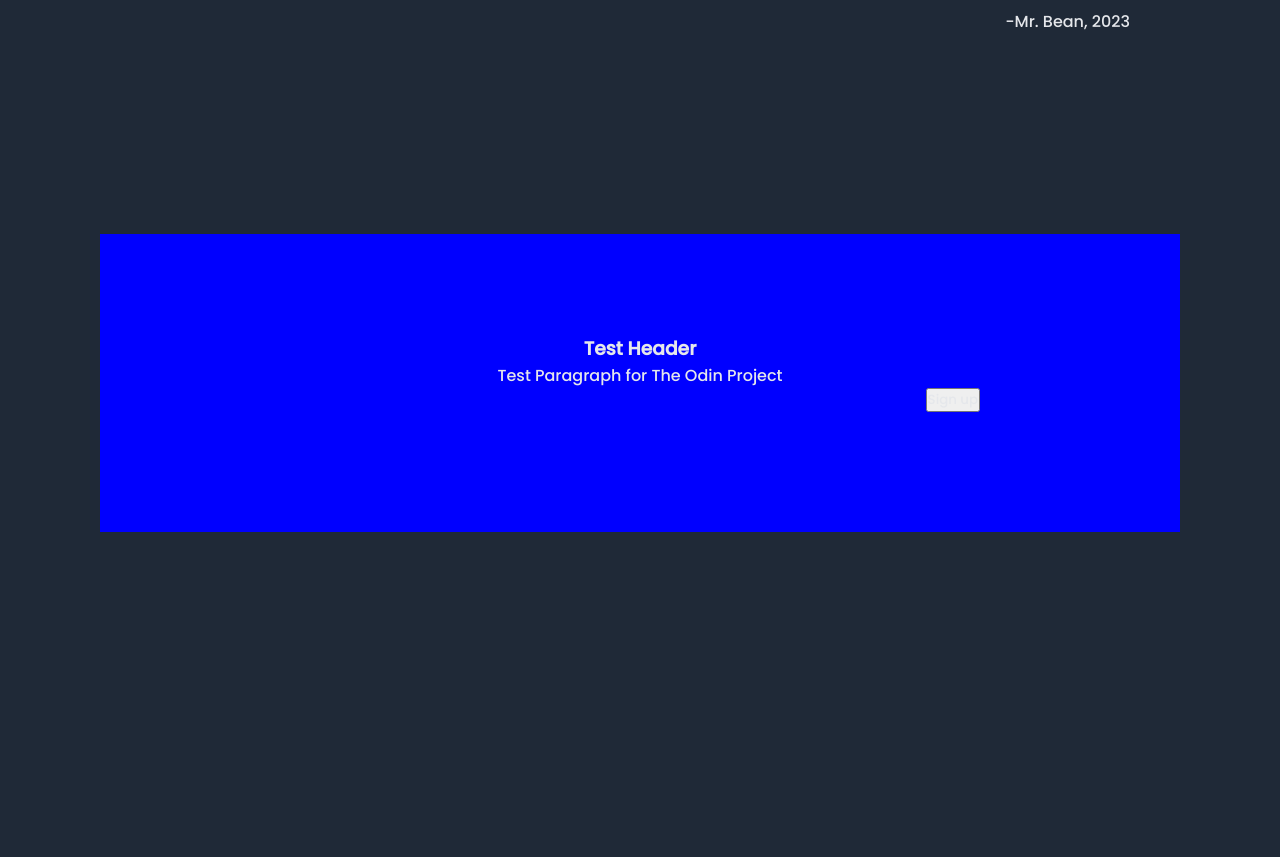
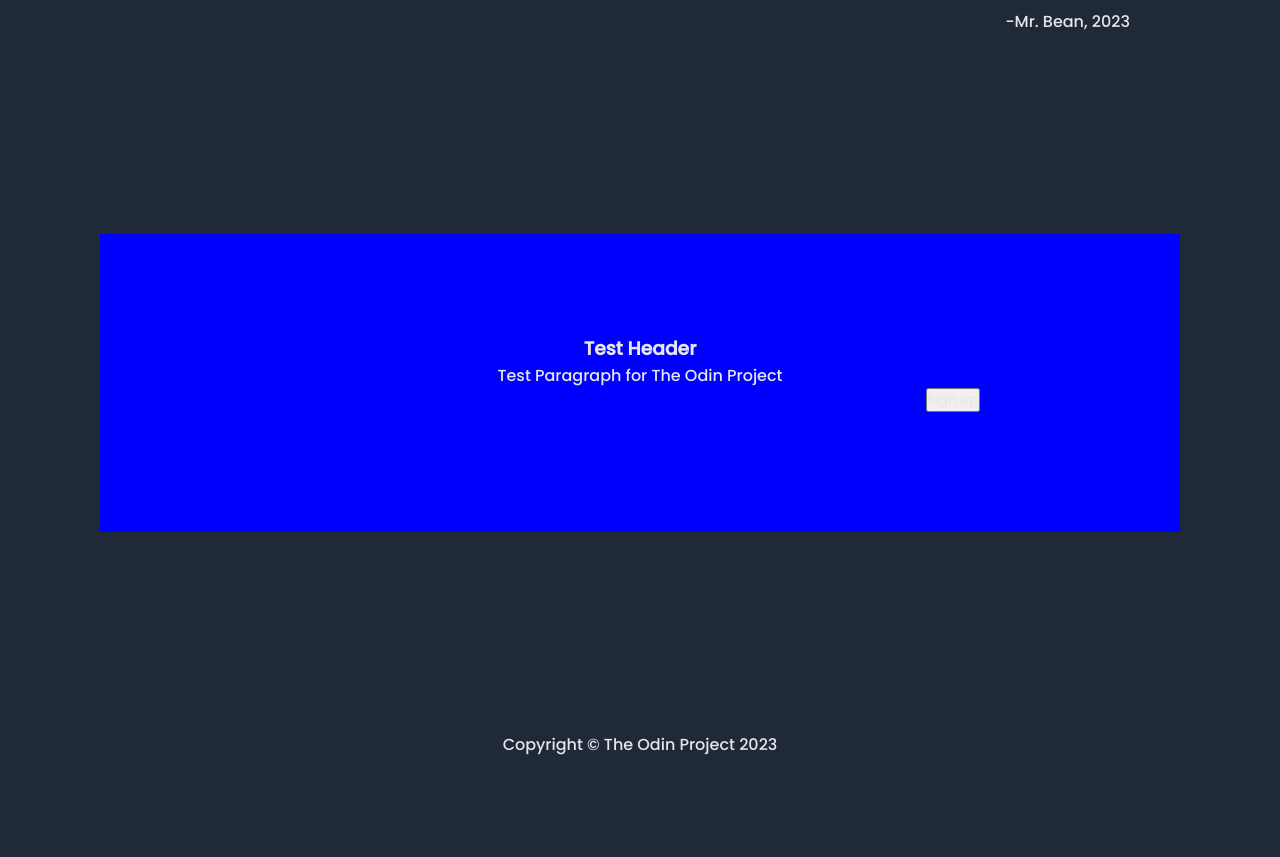
Before and after one commit to BenchmarkedDev/odin-landingpage, a plain HTML site: page index.html in a window 1280 px wide. Shown: the part 1407-2264 px from the top of the page. Before the commit the page ends 2039 px from the top, so only its background shows below. Drawn offline with Linux system fonts and the light colour scheme.

Commit message:
Update #6

```diff
--- a/index.html
+++ b/index.html
@@ -71,4 +71,8 @@
     <button class="foot-button">Sign up</button>
   </div>
 
+  <div class="footer">
+    <p>Copyright &copy; The Odin Project 2023</p>
+  </div>
+
 </html>
--- a/style.css
+++ b/style.css
@@ -151,3 +151,9 @@ margin-right: 50px;
   margin-bottom: 120px;
   margin-right: 200px;
 }
+
+
+.footer {
+  text-align: center;
+  padding: 100px;
+}
```
